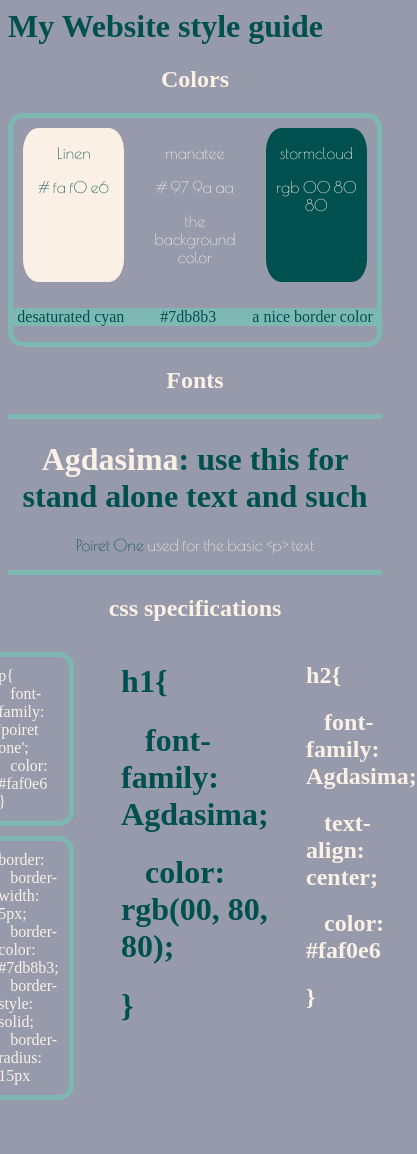
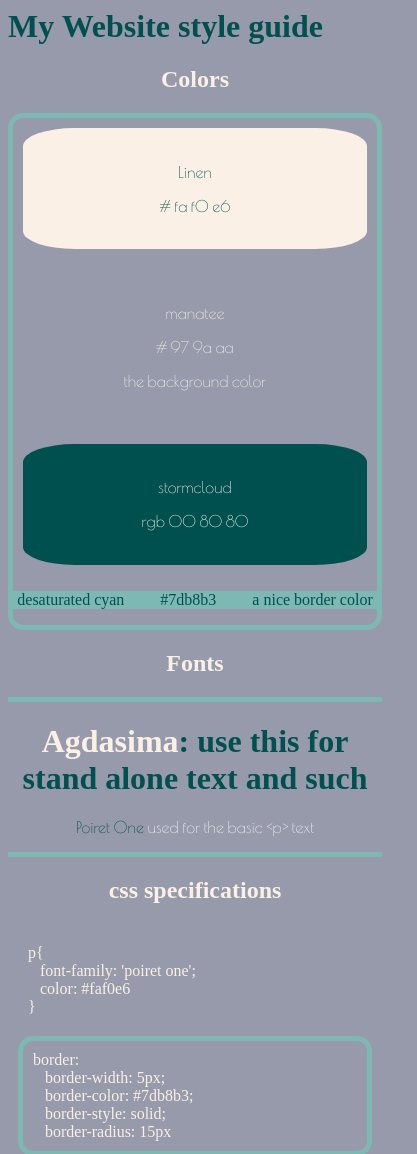
Before and after one commit to GoopyJester0135/website_style_guide, a plain HTML site: page index.html in a window 390 px wide. Shown: the top 1154 px of the page, 417 px wide, since content can reach past the window. Before the commit the page ends 1118 px from the top, so only its background shows below. Drawn offline with nearby package versions, Linux system fonts and the light colour scheme; a web font is replaced by a local one.

Commit message:
added mobile compatibility

```diff
--- a/index.html
+++ b/index.html
@@ -1,4 +1,5 @@
 <head>
+    <meta name="viewport" content="width=device-width, initial-scale=1">
     <link href="https://fonts.googleapis.com/css2?family=Poiret+One&display=swap" rel="stylesheet">
     <link href="https://fonts.googleapis.com/css2?family=Agdasima:wght@400;700&display=swap" rel="stylesheet">
     <link rel="stylesheet" href="style.css">
--- a/style.css
+++ b/style.css
@@ -119,8 +119,6 @@ a {
 #style2 {
     margin: 10px;
     padding: 10px;
-    border: 5px solid #7db8b3;
-    border-radius: 15px;
 }
 
 #style2 p {
@@ -141,3 +139,23 @@ a {
 #style4 h2 {
     text-align: left;
 }
+
+@media only screen and (max-width: 600px) {
+
+    .colors {
+        flex-direction: column;
+    }
+
+    #color1, #color2, #color3{
+        width: auto;
+    }
+
+
+    .style_cont {
+        flex-direction: column;
+    }
+
+    #style4{
+        margin: 0px 10%;
+    }
+}
```
